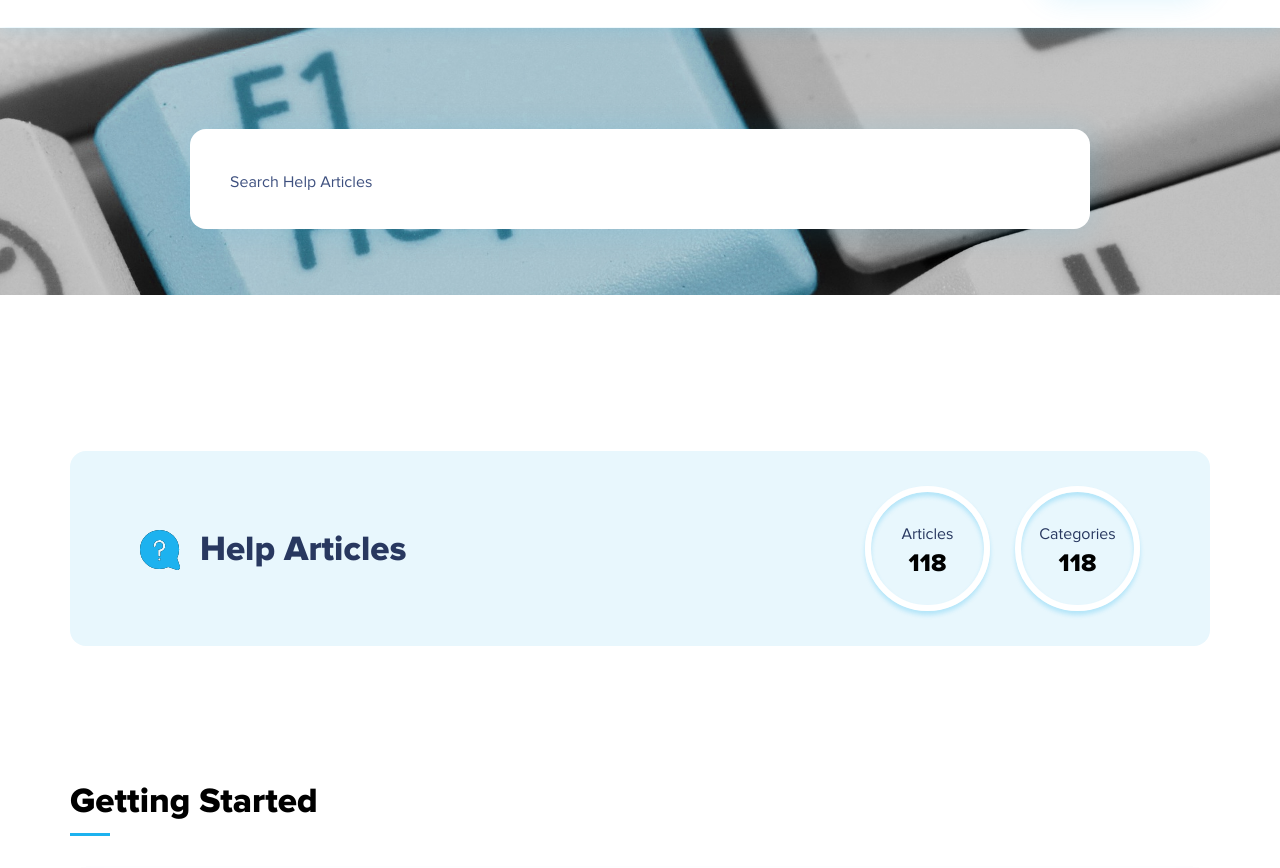
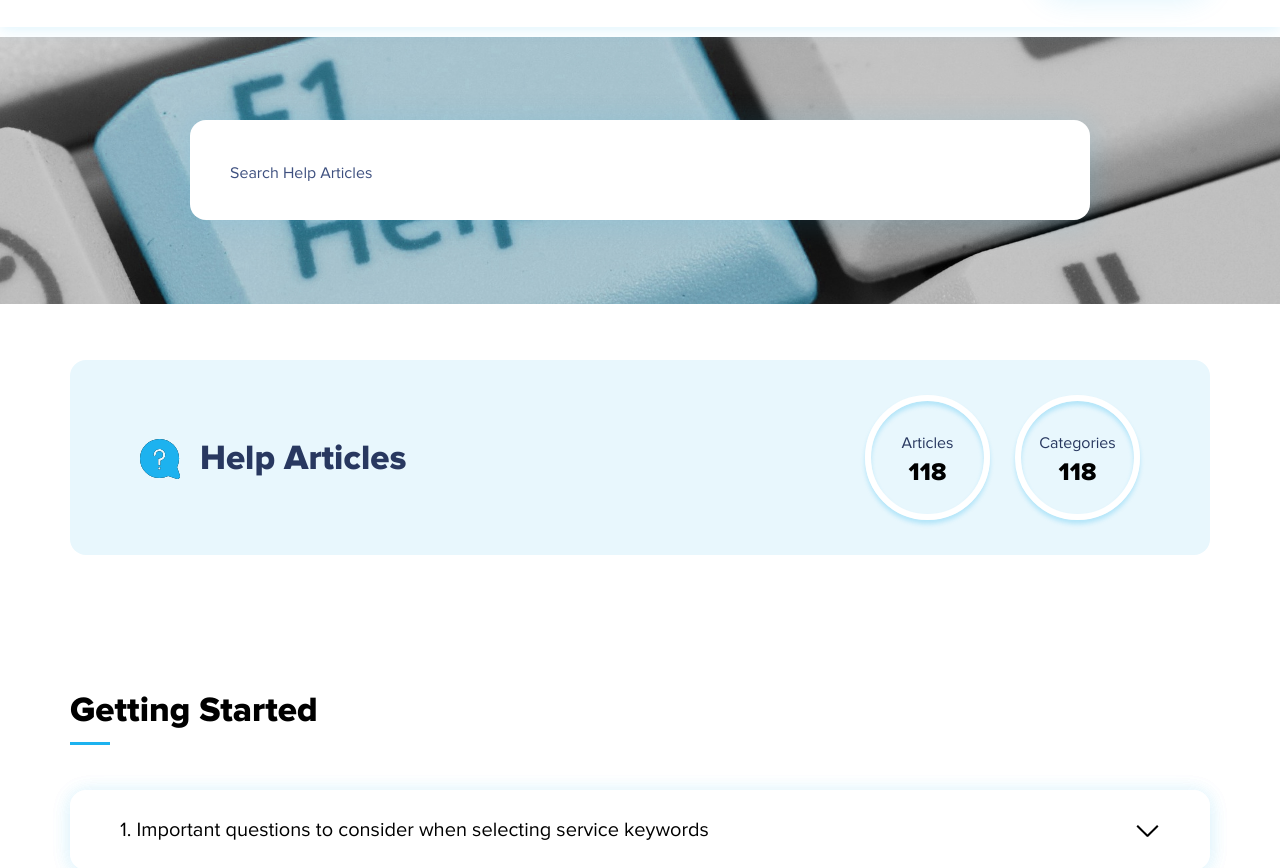
Before and after one commit to ssms-ua/urspot.github.io, a website: page help.html in a window 1280 px wide. Shown: the part 89-957 px from the top of the page. Drawn offline with Linux system fonts and the light colour scheme.

Commit message:
[ ACCORDION ] Arrow corrected

```diff
--- a/src/sass/style.scss
+++ b/src/sass/style.scss
@@ -1704,13 +1704,13 @@ section { padding: 40px 0px 80px 0; width: 100%; box-sizing: border-box; }
 		position: absolute;
 
 	}
-	&:before { transform: rotate( 45deg ); top: 50%; left: 31%; }
-	&:after { transform: rotate( -45deg ); top: 50%; left: 45%; }
+	&:before { transform: rotate( 45deg ); top: 50%; right: 10px; }
+	&:after { transform: rotate( -45deg ); top: 50%; right: 0; }
 
 	&.active {
 		&:before, &:after { background-color: #fff; }
-		&:before { transform: rotate( -45deg ); top: 50%; left: 31%; }
-		&:after { transform: rotate( 45deg ); top: 50%; left: 45%; }
+		&:before { transform: rotate( -45deg ); top: 50%; right: 10px; }
+		&:after { transform: rotate( 45deg ); top: 50%; right: 0px; }
 	}
 }
 
@@ -1722,9 +1722,9 @@ section { padding: 40px 0px 80px 0; width: 100%; box-sizing: border-box; }
 	display: flex;
 	align-items: center;
 	justify-content: center;
-	height: 500px;
-	padding-top: 116px;
-	// padding-bottom: 16px;
+	height: 300px;
+	padding: 40px 0;
+	margin-top: 109px;
 
 	background-image: url( '../img/search_banner.jpg' );
 	background-repeat: no-repeat;
```
Also changed, not shown: css/style.css.
